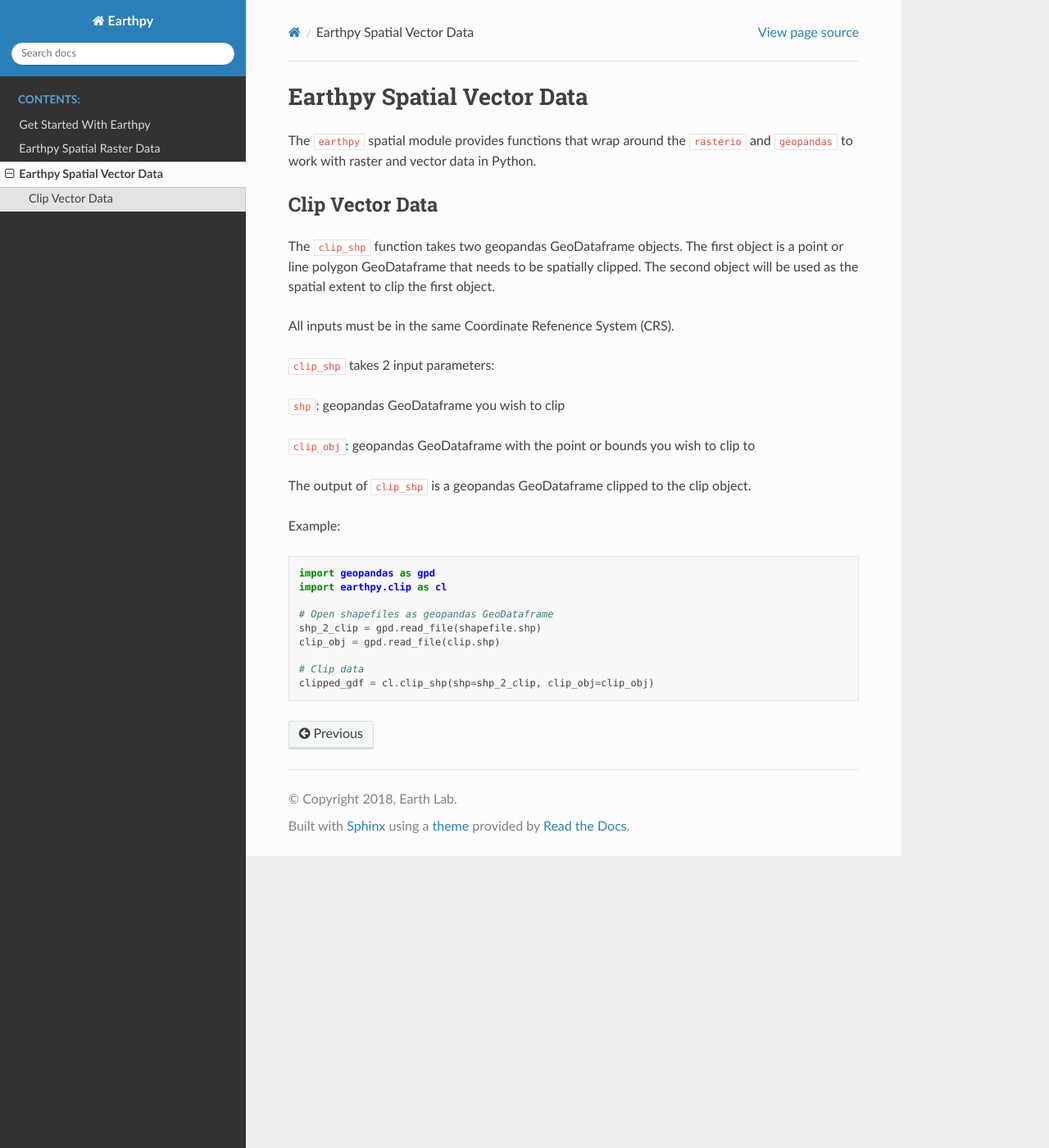
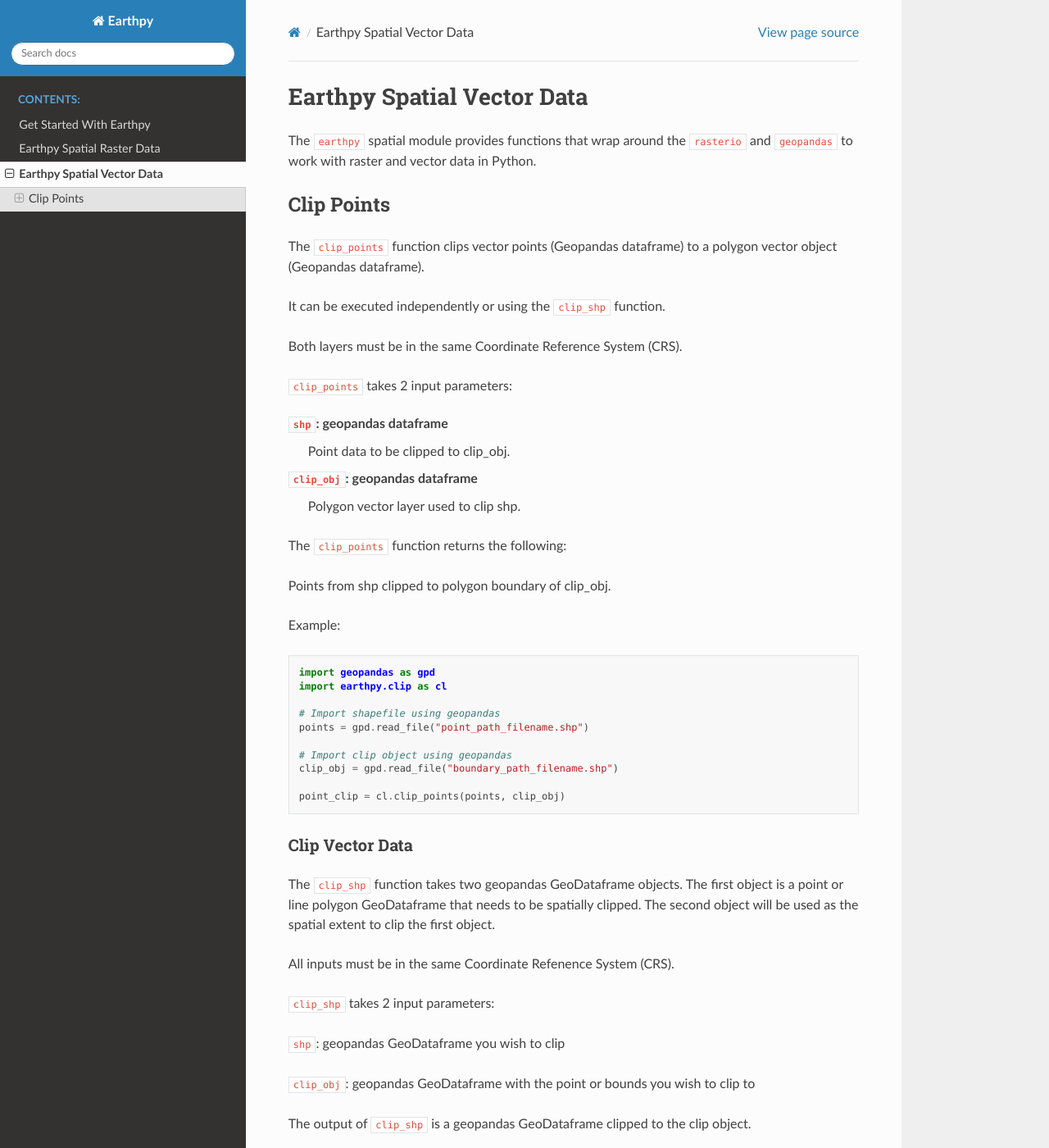
Before and after one commit to earthlab/earthpy, a Sphinx documentation site: the page built from docs/spatial-vector.rst, in a window 1280 px wide and 1400 px high. Shown: the whole window at 82% size. Built offline with Sphinx 7.4.7 and the Read the Docs theme 2.0.0, drawn with Linux system fonts in a browser that asks for light colours.

Commit message:
Added docstring to clip_shp and add .rst documentation to clip_point (#78)
* added docstring to clip.py and removed commented out code from spatial.py

* added docstring to clip.py

* commit changes to clip.py

* additional changes to clip.py

* updating changes

* updates to spatial-vector.rst and clip.py

* updates to clip.py and spatial-vector.rst

* update to spatial-vector.rst

```diff
--- a/docs/spatial-vector.rst
+++ b/docs/spatial-vector.rst
@@ -3,6 +3,43 @@
 
 The ``earthpy`` spatial module provides functions that wrap around the ``rasterio``
 and ``geopandas`` to work with raster and vector data in Python.
+
+Clip Points
+-----------
+
+The ``clip_points`` function clips vector points (Geopandas dataframe) to a
+polygon vector object (Geopandas dataframe).
+
+It can be executed independently or using the ``clip_shp`` function.
+
+Both layers must be in the same Coordinate Reference System (CRS).
+
+``clip_points`` takes 2 input parameters:
+
+``shp``: **geopandas dataframe**
+    Point data to be clipped to clip_obj.
+
+``clip_obj``: **geopandas dataframe**
+    Polygon vector layer used to clip shp.
+
+The ``clip_points`` function returns the following:
+
+Points from shp clipped to polygon boundary of clip_obj.
+
+Example:
+
+.. code-block:: python
+
+  import geopandas as gpd
+  import earthpy.clip as cl
+
+  # Import shapefile using geopandas
+  points = gpd.read_file("point_path_filename.shp")
+
+  # Import clip object using geopandas
+  clip_obj = gpd.read_file("boundary_path_filename.shp")
+
+  point_clip = cl.clip_points(points, clip_obj)
 
 Clip Vector Data
 ~~~~~~~~~~~~~~~~
```
Also changed, not shown: 1 other file.
